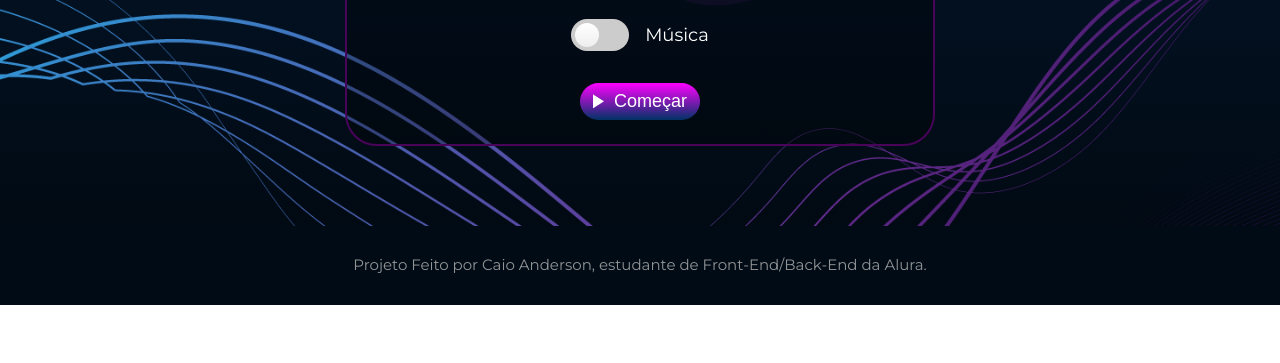
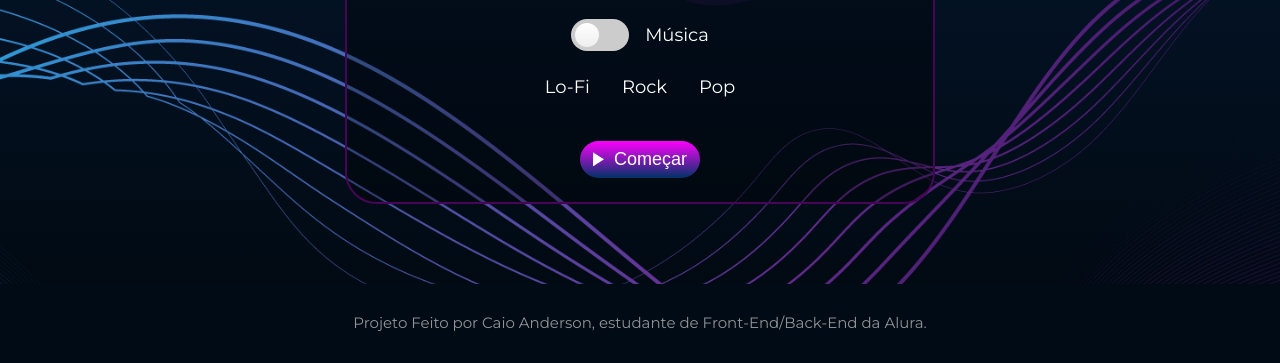
Before and after one commit to CaiooAnderson/timer, a plain HTML site: page index.html in a window 1280 px wide. Shown: the part 836-1199 px from the top of the page. Before the commit the page ends 1141 px from the top, so only its background shows below. Drawn offline with nearby package versions, Linux system fonts and the light colour scheme; a web font is replaced by a local one.

Commit message:
music types to listen

```diff
--- a/index.html
+++ b/index.html
@@ -60,6 +60,17 @@
                         </label>
                     </li>
                 </ul>
+                <ul class="app__music-list">
+                    <li class="app__music-list-item">
+                        <button data-contexto="lo-fi" class="app__music-button app__music-button--lo-fi">Lo-Fi</button>
+                    </li>
+                    <li class="app__music-list-item">
+                        <button data-contexto="rock" class="app__music-button app__music-button--rock">Rock</button>
+                    </li>
+                    <li class="app__music-list-item">
+                        <button data-contexto="pop" class="app__music-button app__music-button--pop">Pop</button>
+                    </li>
+                </ul>
                 <div class="app__card-primary-button-wrapper">
                     <button id="start-pause" class="app__card-primary-button">
                         <img class="app__card-primary-butto-icon" src="/imagens/play_arrow.png" alt="">
--- a/script.js
+++ b/script.js
@@ -69,7 +69,7 @@ function alterarContexto(contexto) {
         case "descanso-curto":
             titulo.innerHTML = `
             Descansar você deve, padawan.<br>
-            <strong class="app__title-strong">Revigorado, mais forte se tornará.</strong>
+            <strong class="app__title-strong">Mais forte se tornará.</strong>
             `
             break;
         case "descanso-longo":
@@ -81,7 +81,6 @@ function alterarContexto(contexto) {
             break;
     }
 }
-
 
 const contagemRegressiva = () => {
     if(tempoEmSegundos <= 0) {
--- a/styles.css
+++ b/styles.css
@@ -178,6 +178,40 @@ h1, h2, h3, h4, h5, h6 {
     line-height: 150%;
 }
 
+/* music list */
+
+.app__music-list {
+    list-style: none;
+    padding: 0;
+    margin: 0;
+    margin-top: 1.5rem;
+    display: flex;
+    align-items: center;
+    justify-content: center;
+    gap: 1.6rem;
+}
+
+.app__music-button {
+    font-family: Montserrat;
+    font-size: 1.8rem;
+    font-style: normal;
+    font-weight: 400;
+    line-height: 150%;
+    background: none;
+    padding: 0.8rem;
+    color: var(--color-secondary);
+    border: none;
+    cursor: pointer;
+    outline: inherit;
+}
+
+.app__music-button:focus {
+    border-radius: 0.8rem;
+    box-shadow: 0 0 8px #0a7f97;
+    background: linear-gradient(to bottom, #1e579900 0%,#3c1257 15%, #44159C 19%,#44159c 20%,#6F1F9E 50%,#6F1F9E 80%,#44159C 81%,#3c1257 85%,#1e579900 100%);
+    font-weight: 600;
+}
+
 /* toggle */
 .toggle {
     cursor: pointer;
```
